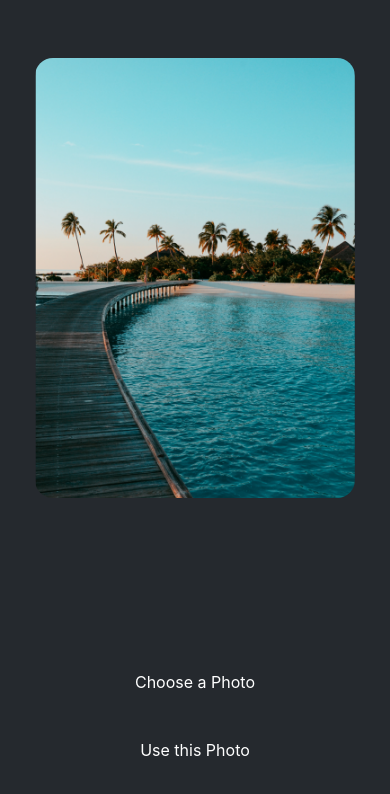
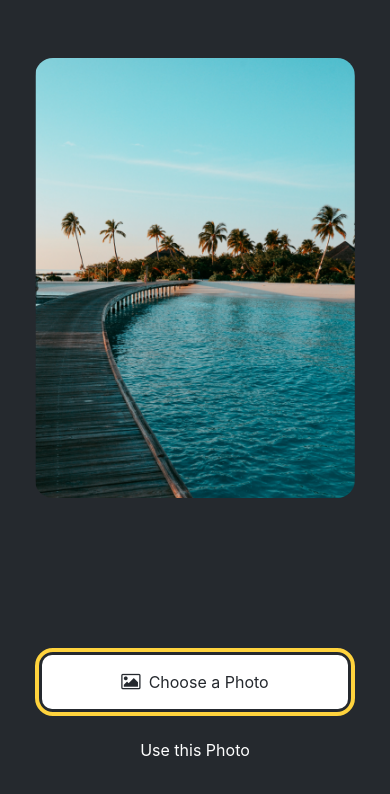
Before and after one commit to glydeb/SmashingSticker, a React Native app: screen / in a window 390 px wide. Shown: the top 794 px of the page. Built offline with nearby package versions, Linux system fonts and the light colour scheme.

Commit message:
style the image picker button

```diff
--- a/App.js
+++ b/App.js
@@ -13,7 +13,7 @@
         <ImageViewer placeholderImageSource={PlaceholderImage} />
       </View>
       <View style={styles.footerContainer}>
-        <Button label="Choose a Photo" />
+        <Button theme="primary" label="Choose a Photo" />
         <Button label="Use this Photo" />
       </View>
       <StatusBar style="auto" />
--- a/components/Button.js
+++ b/components/Button.js
@@ -1,14 +1,35 @@
 import { StyleSheet, View, Pressable, Text } from 'react-native';
+import FontAwesome from "@expo/vector-icons/FontAwesome";
 
-export default function Button({ label }) {
+export default function Button({ label, theme }) {
+  if (theme === "primary") {
+    return (
+      <View style={[styles.buttonContainer, { borderWidth: 4, borderColor: "#ffd33d", borderRadius: 18 }]}>
+        <Pressable
+          style={[styles.button, { backgroundColor: "#fff" }]}
+          onPress={() => alert('You pressed a button.')}
+        >
+          <FontAwesome
+            name="picture-o"
+            size={18}
+            color="#25292e"
+            style={styles.buttonIcon}
+          />
+          <Text style={[styles.buttonLabel, { color: "#25292e" }]}>{label}</Text>
+        </Pressable>
+      </View>
+    );
+  }
+
   return (
     <View style={styles.buttonContainer}>
-      <Pressable style={styles.button} onPress={() => alert('You pressed a button.')}>
-        <Text style={styles.buttonLabel}>{label}</Text>
-      </Pressable>
-    </View>
+        <Pressable style={styles.button} onPress={() => alert('You pressed a button.')}>
+          <Text style={styles.buttonLabel}>{label}</Text>
+        </Pressable>
+      </View>
   );
 }
+
 
 const styles = StyleSheet.create({
   buttonContainer: {
--- a/package.json
+++ b/package.json
@@ -15,7 +15,8 @@
     "react-native": "0.73.2",
     "react-dom": "18.2.0",
     "react-native-web": "~0.19.6",
-    "@expo/webpack-config": "~19.0.1"
+    "@expo/webpack-config": "~19.0.1",
+    "@expo/vector-icons": "^14.0.0"
   },
   "devDependencies": {
     "@babel/core": "^7.20.0"
```
Also changed, not shown: 1 other file (tests, documents, lock files or other folders).
